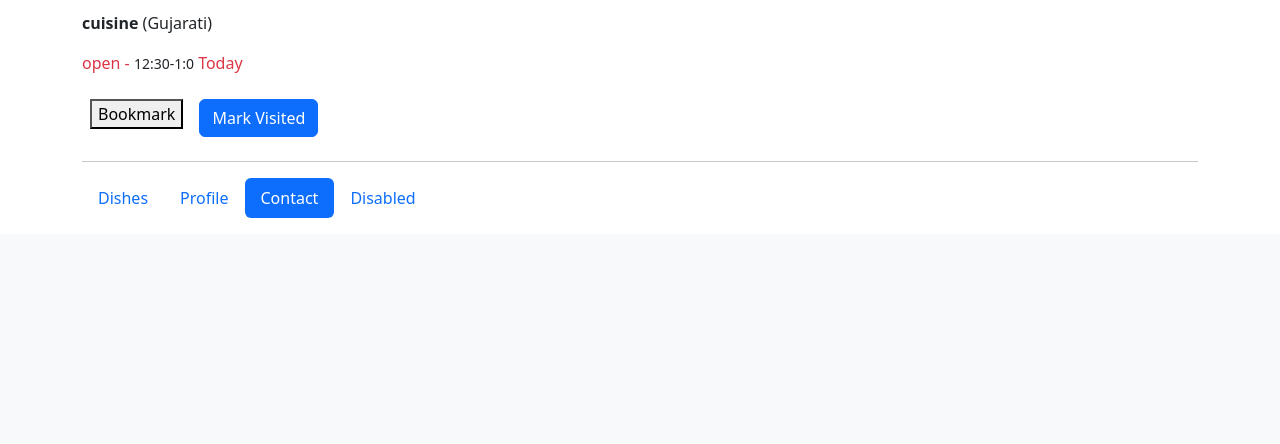
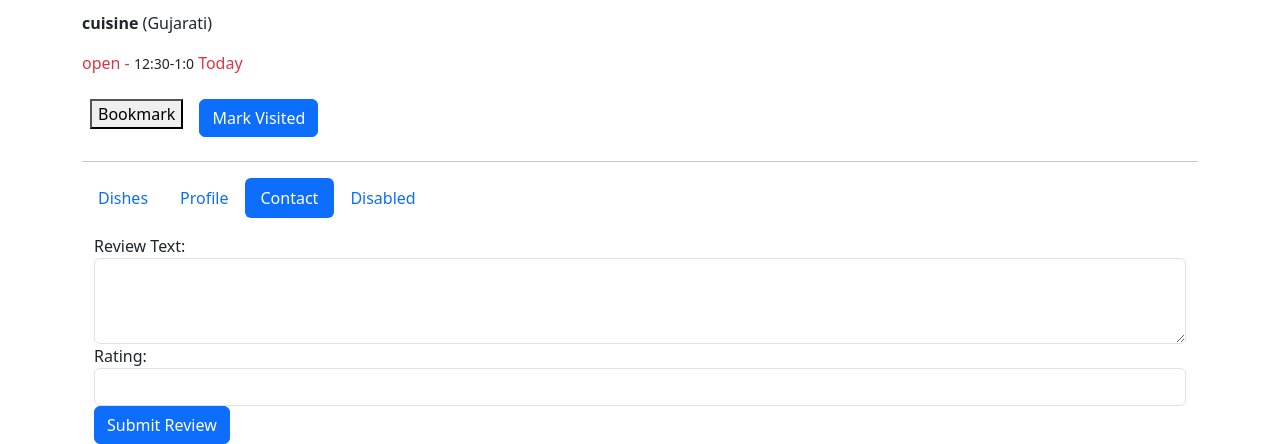
Before and after one commit to boyapally-ganesh/myproject1, a Django app: a page that uses restaurantapp/templates/review.html in a window 1280 px wide, after a click on "Contact". Shown: the part 663-1107 px from the top of the page. Before the commit the page ends 881 px from the top, so only its background shows below. Run offline with Django 4.2, Linux system fonts and the light colour scheme; a user stored in the database is signed in; data comes from the database, SQL or seed files in the repository; data that the repository does not hold is empty; some libraries are stand-ins or nearby versions.

Commit message:
Update review.html

```diff
--- a/restaurantapp/templates/review.html
+++ b/restaurantapp/templates/review.html
@@ -3,6 +3,8 @@
 
 <!-- Display reviews -->
 {% for review in reviews %}
+
+    {% if review %}
           <div class="review">
                <h3>{{ review.user }}</h3>
                <p>{{ review.text }}</p>
@@ -14,12 +16,27 @@
                  <button type="submit" class="btn btn-danger">Delete Review</button>
                  </form>
          {% else %}
-    <p>This review was created by another user.</p>
+               <h2 class="">This review was created by another user.</h2>
+         {% endif %}
+    {% else %}
+    <h2 class="h2">No review</h2>
    {% endif %}
 
 {% endfor %}
 
+
 <!-- Add a new review -->
 
-
+<form method="post" action="{% url 'restaurantapp:add_review' slug=restaurant.slug %}">
+    {% csrf_token %}
+    <div class="form-group">
+        <label for="text">Review Text:</label>
+        <textarea class="form-control" id="text" name="text" rows="3"></textarea>
+    </div>
+    <div class="form-group">
+        <label for="rating">Rating:</label>
+        <input type="number" class="form-control" id="rating" name="rating" min="1" max="5" step="0.1">
+    </div>
+    <button type="submit" class="btn btn-primary">Submit Review</button>
+</form>
 <!-- Rest of the template code... -->
```
Lines whose indentation alone changed are shown as unchanged.
